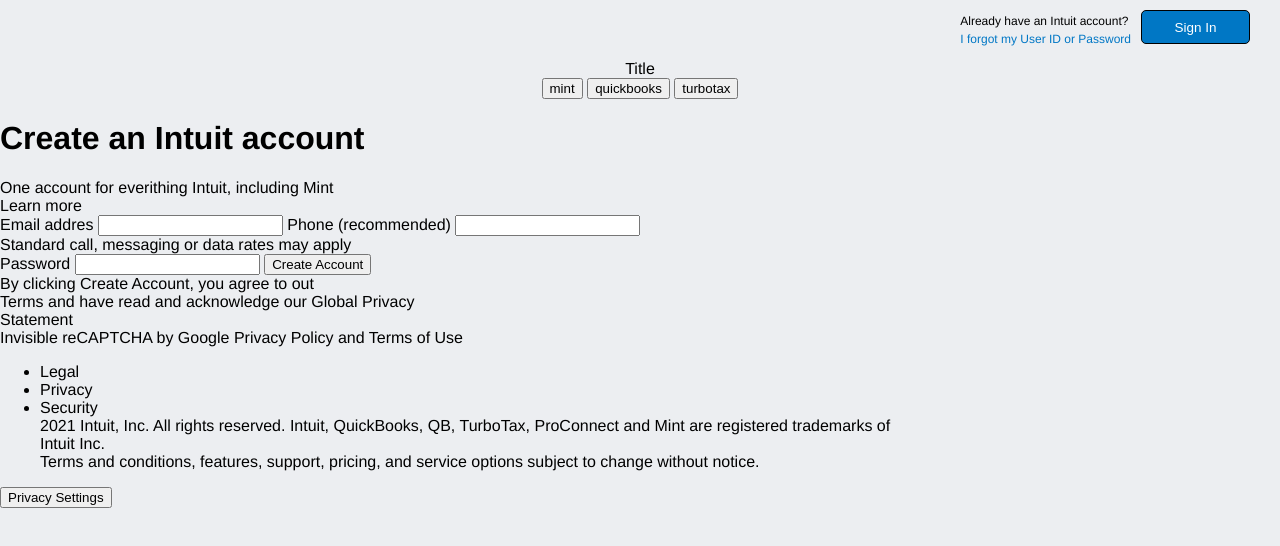
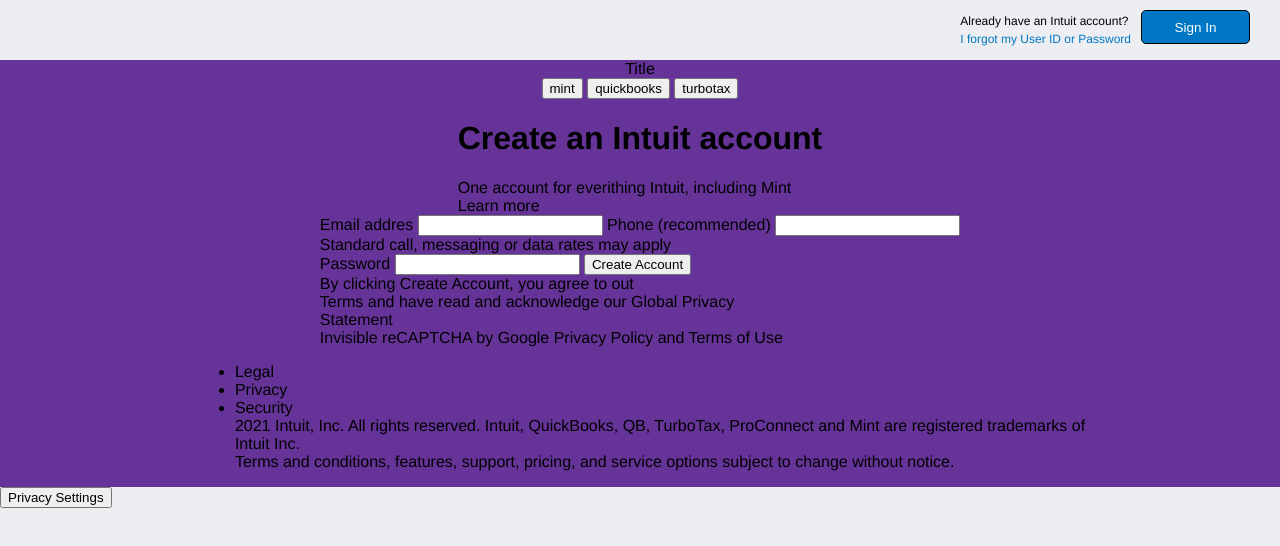
Before and after one commit to sebapkfd/mint-clone, a plain HTML site: page index.html in a window 1280 px wide. Drawn offline with Linux system fonts and the light colour scheme.

Commit message:
Centered main content

```diff
--- a/style.css
+++ b/style.css
@@ -42,11 +42,12 @@
 
 #main {
     display: flex;
+    background-color: rebeccapurple;
     flex-direction: column;
     justify-content: center;
+    align-items: center;
 }
 
 #title,
 #pages-btns {
-    align-self: center;
 }
```
